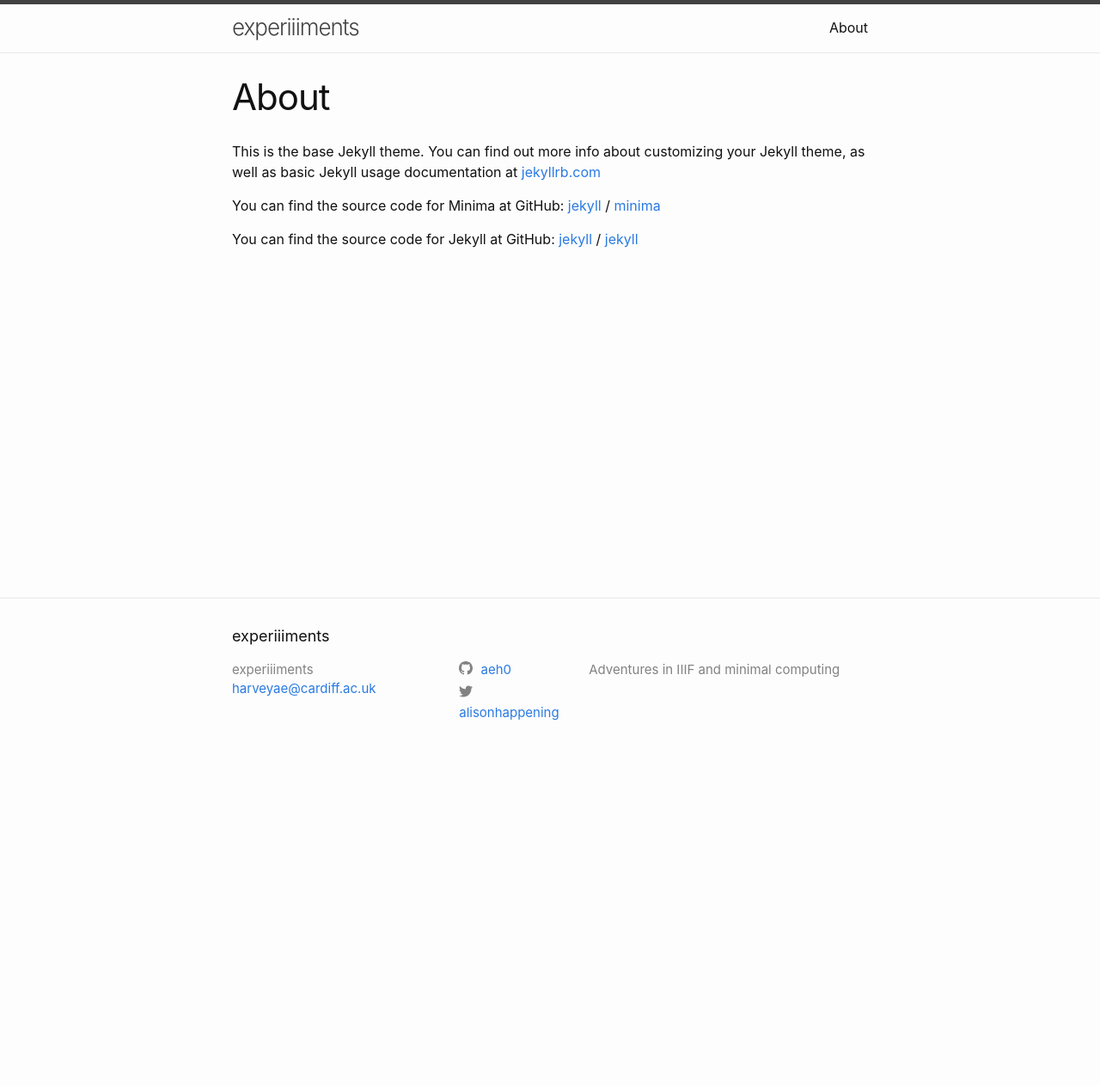
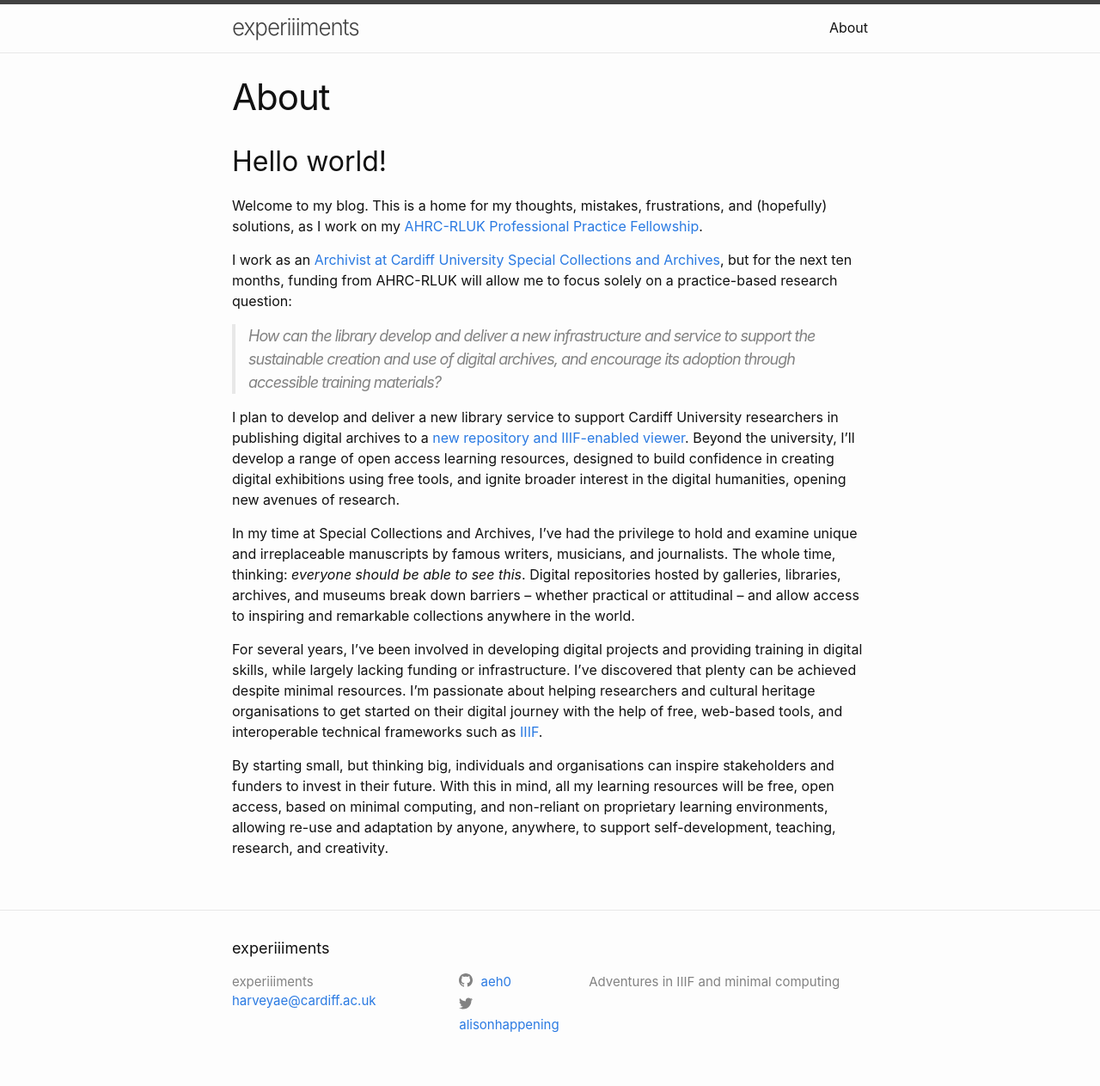
Before and after one commit to aeh0/experiiiments, a Jekyll site: the page built from about.markdown, in a window 1280 px wide. Shown: the whole page at 86% size. Built offline with Jekyll 4.4.1, drawn with Linux system fonts in a browser that asks for light colours; before the commit the page ends 900 px from its top, so only the background shows below that.

Commit message:
Update post

```diff
--- a/about.markdown
+++ b/about.markdown
@@ -4,15 +4,18 @@ title: About
 permalink: /about/
 ---
 
-This is the base Jekyll theme. You can find out more info about customizing your Jekyll theme, as well as basic Jekyll usage documentation at [jekyllrb.com](https://jekyllrb.com/)
+## Hello world!
 
-You can find the source code for Minima at GitHub:
-[jekyll][jekyll-organization] /
-[minima](https://github.com/jekyll/minima)
+Welcome to my blog. This is a home for my thoughts, mistakes, frustrations, and (hopefully) solutions, as I work on my [AHRC-RLUK Professional Practice Fellowship](https://www.rluk.ac.uk/ahrc-rluk-professional-practice-fellows-announced/).
 
-You can find the source code for Jekyll at GitHub:
-[jekyll][jekyll-organization] /
-[jekyll](https://github.com/jekyll/jekyll)
+I work as an [Archivist at Cardiff University Special Collections and Archives](https://www.cardiff.ac.uk/people/view/2577129-harvey-alison), but for the next ten months, funding from AHRC-RLUK will allow me to focus solely on a practice-based research question:
 
+>How can the library develop and deliver a new infrastructure and service to support the sustainable creation and use of digital archives, and encourage its adoption through accessible training materials?
 
-[jekyll-organization]: https://github.com/jekyll
+I plan to develop and deliver a new library service to support Cardiff University researchers in publishing digital archives to a [new repository and IIIF-enabled viewer](https://librarysearch.cardiff.ac.uk/discovery/collectionDiscovery?vid=44WHELF_CAR:44WHELF_CAR_VU1). Beyond the university, I’ll develop a range of open access learning resources, designed to build confidence in creating digital exhibitions using free tools, and ignite broader interest in the digital humanities, opening new avenues of research.
+
+In my time at Special Collections and Archives, I’ve had the privilege to hold and examine unique and irreplaceable manuscripts by famous writers, musicians, and journalists. The whole time, thinking: *everyone should be able to see this*. Digital repositories hosted by galleries, libraries, archives, and museums break down barriers – whether practical or attitudinal – and allow access to inspiring and remarkable collections anywhere in the world.
+
+For several years, I’ve been involved in developing digital projects and providing training in digital skills, while largely lacking funding or infrastructure. I've discovered that plenty can be achieved despite minimal resources. I’m passionate about helping researchers and cultural heritage organisations to get started on their digital journey with the help of free, web-based tools, and interoperable technical frameworks such as [IIIF](https://iiif.io/).
+
+By starting small, but thinking big, individuals and organisations can inspire stakeholders and funders to invest in their future. With this in mind, all my learning resources will be free, open access, based on minimal computing, and non-reliant on proprietary learning environments, allowing re-use and adaptation by anyone, anywhere, to support self-development, teaching, research, and creativity.
```
